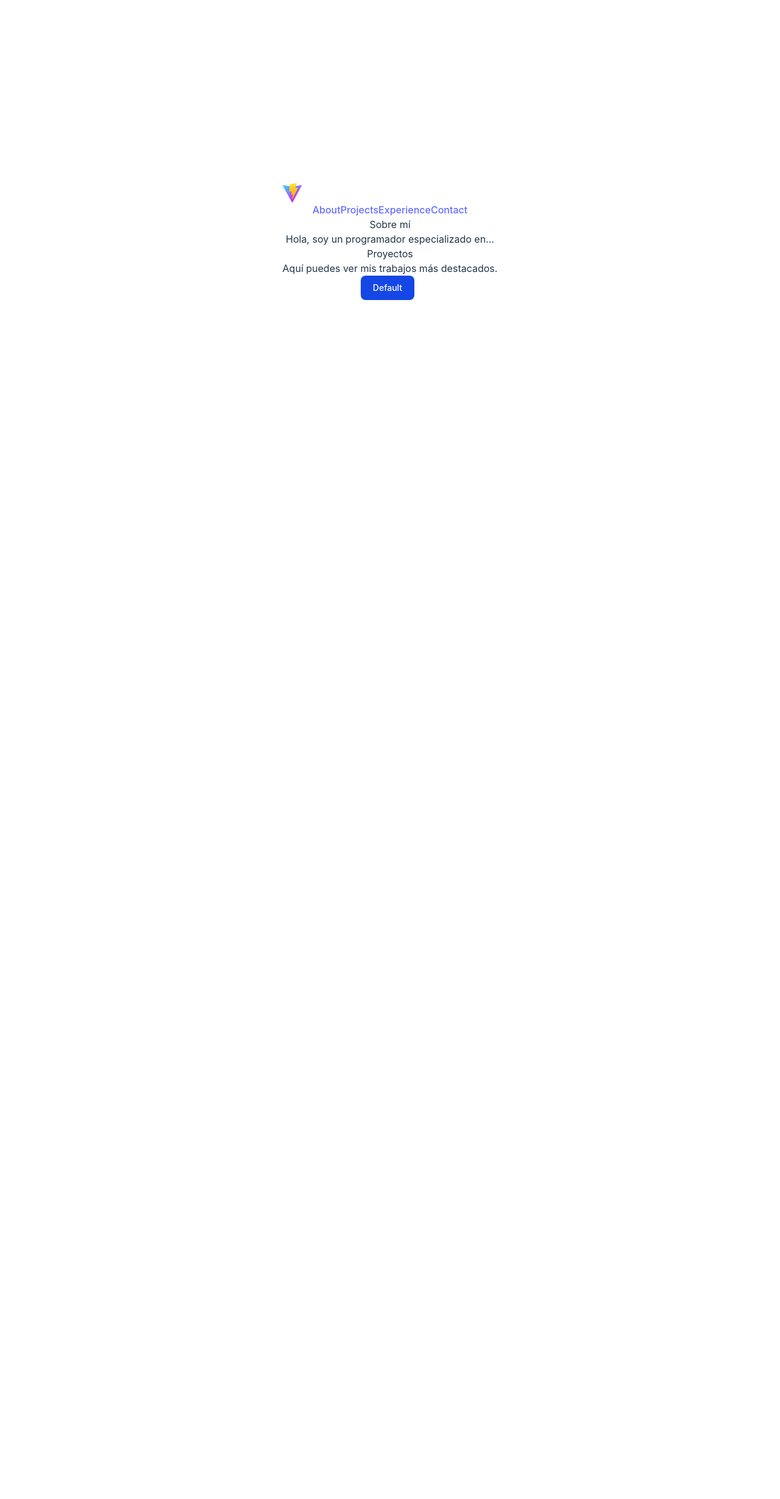
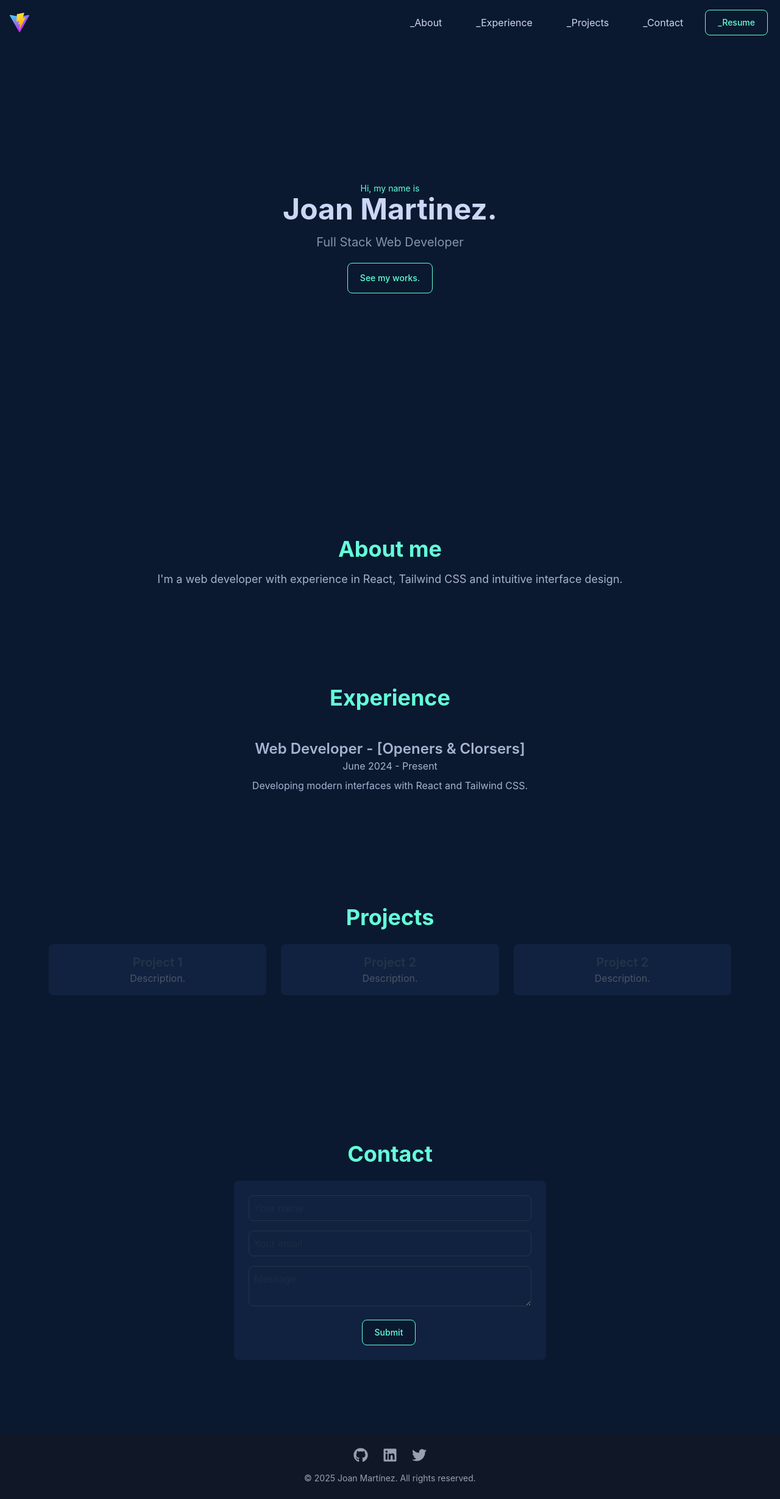
Before and after one commit to joanmrtnz/portfolio, a React (Vite) app in the folder my-portfolio/: page / in a window 1280 px wide. Shown: the whole page at 61% size. Before the commit the page ends 800 px from the top, so only its background shows below. Built offline with nearby package versions, Linux system fonts and the light colour scheme.

Commit message:
add components seccions and minimum style

```diff
--- a/my-portfolio/index.html
+++ b/my-portfolio/index.html
@@ -5,7 +5,7 @@
     <link rel="icon" type="image/svg+xml" href="/vite.svg" />
     <meta name="viewport" content="width=device-width, initial-scale=1.0" />
     <link href="/src/App.css" rel="stylesheet">
-    <title>Vite + React</title>
+    <title>Dev Portfolio</title>
   </head>
   <body>
     <div id="root"></div>
--- a/my-portfolio/package.json
+++ b/my-portfolio/package.json
@@ -13,6 +13,7 @@
     "@tailwindcss/vite": "^4.0.6",
     "react": "^19.0.0",
     "react-dom": "^19.0.0",
+    "react-icons": "^5.4.0",
     "tailwindcss": "^4.0.6"
   },
   "devDependencies": {
--- a/my-portfolio/src/App.css
+++ b/my-portfolio/src/App.css
@@ -1,44 +1 @@
 @import "tailwindcss";
-
-#root {
-  max-width: 1280px;
-  margin: 0 auto;
-  padding: 2rem;
-  text-align: center;
-}
-
-.logo {
-  height: 6em;
-  padding: 1.5em;
-  will-change: filter;
-  transition: filter 300ms;
-}
-.logo:hover {
-  filter: drop-shadow(0 0 2em #646cffaa);
-}
-.logo.react:hover {
-  filter: drop-shadow(0 0 2em #61dafbaa);
-}
-
-@keyframes logo-spin {
-  from {
-    transform: rotate(0deg);
-  }
-  to {
-    transform: rotate(360deg);
-  }
-}
-
-@media (prefers-reduced-motion: no-preference) {
-  a:nth-of-type(2) .logo {
-    animation: logo-spin infinite 20s linear;
-  }
-}
-
-.card {
-  padding: 2em;
-}
-
-.read-the-docs {
-  color: #888;
-}
--- a/my-portfolio/src/App.jsx
+++ b/my-portfolio/src/App.jsx
@@ -1,25 +1,23 @@
-import Header from './components/Header';
-// import Footer from './components/Footer';
+import Header from "./components/Header";
+import Hero from "./components/Hero";
+import About from "./components/About";
+import Experience from "./components/Experience";
+import Projects from "./components/Projects";
+import Contact from "./components/Contact";
+import Footer from "./components/Footer";
 
-function App() {
+export default function App() {
   return (
-    <div className="app">
+    <div className="min-h-screen bg-[var(--navy)]">
       <Header />
       <main>
-        <section id="about">
-          <h2>Sobre mí</h2>
-          <p>Hola, soy un programador especializado en...</p>
-        </section>
-        <section id="projects">
-          <h2>Proyectos</h2>
-          <p>Aquí puedes ver mis trabajos más destacados.</p>
-        </section>
-        <button type="button" class="text-white bg-blue-700 hover:bg-blue-800 focus:ring-4 focus:ring-blue-300 font-medium rounded-lg text-sm px-5 py-2.5 me-2 mb-2 dark:bg-blue-600 dark:hover:bg-blue-700 focus:outline-none dark:focus:ring-blue-800">Default</button>
-
+        <Hero />
+        <About />
+        <Experience />
+        <Projects />
+        <Contact />
       </main>
-      {/* <Footer /> */}
+      <Footer />
     </div>
   );
 }
-
-export default App;
--- /dev/null
+++ b/my-portfolio/src/components/About.jsx
@@ -0,0 +1,12 @@
+export default function About() {
+    return (
+      <section id="about" className="py-20 bg-[var(--navy)] text-center">
+        <div className="container mx-auto">
+          <h2 className="text-4xl font-bold text-[var(--green)]">About me</h2>
+          <p className="mt-4 text-lg text-[var(--light-slate)]">
+          I'm a web developer with experience in React, Tailwind CSS and intuitive interface design.
+          </p>
+        </div>
+      </section>
+    );
+  }
--- /dev/null
+++ b/my-portfolio/src/components/Contact.jsx
@@ -0,0 +1,16 @@
+export default function Contact() {
+    return (
+      <section id="contact" className="py-20 bg-[var(--navy)] text-center">
+        <h2 className="text-4xl font-bold text-[var(--green)]">Contact</h2>
+        <form className="mt-6 max-w-lg mx-auto bg-[var(--light-navy)] p-6 rounded-lg">
+          <input type="text" placeholder="Your name" className="w-full p-2 border rounded-lg mb-4" />
+          <input type="email" placeholder="Your email" className="w-full p-2 border rounded-lg mb-4" />
+          <textarea placeholder="Message" className="w-full p-2 border rounded-lg mb-4"></textarea>
+          <button type="button"
+          className="text-[var(--green)] bg-[var(--navy)] border border-[var(--green)] hover:bg-[var(--green)] hover:text-[var(--navy)] focus:ring-[var(--green)] focus:outline-none font-medium rounded-lg text-sm px-5 py-2.5 me-1">
+            Submit
+          </button>
+          </form>
+      </section>
+    );
+  }
--- /dev/null
+++ b/my-portfolio/src/components/Experience.jsx
@@ -0,0 +1,14 @@
+export default function Experience() {
+    return (
+      <section id="experience" className="py-20 bg-[var(--navy)] text-center">
+        <h2 className="text-4xl font-bold text-[var(--green)]">Experience</h2>
+        <div className="mt-6 space-y-6 bg-[var(--navy)]">
+          <div className="bg-[var(--navy)] p-6 rounded-lg">
+            <h3 className="text-2xl font-semibold text-[var(--light-slate)]">Web Developer - [Openers & Clorsers]</h3>
+            <p className="text-[var(--light-slate)]">June 2024 - Present</p>
+            <p className="mt-2 text-[var(--light-slate)]">Developing modern interfaces with React and Tailwind CSS.</p>
+          </div>
+        </div>
+      </section>
+    );
+  }
--- /dev/null
+++ b/my-portfolio/src/components/Footer.jsx
@@ -0,0 +1,24 @@
+import { FaGithub, FaLinkedin, FaTwitter } from "react-icons/fa";
+
+export default function Footer() {
+  return (
+    <footer className="bg-gray-900 text-gray-400 py-6 mt-10">
+      <div className="container mx-auto flex flex-col items-center">
+
+        <div className="flex space-x-6 mb-4">
+          <a href="https://github.com/tu-usuario" target="_blank" rel="noopener noreferrer" className="hover:text-white">
+            <FaGithub className="text-2xl" />
+          </a>
+          <a href="https://www.linkedin.com/in/tu-usuario" target="_blank" rel="noopener noreferrer" className="hover:text-white">
+            <FaLinkedin className="text-2xl" />
+          </a>
+          <a href="https://twitter.com/tu-usuario" target="_blank" rel="noopener noreferrer" className="hover:text-white">
+            <FaTwitter className="text-2xl" />
+          </a>
+        </div>
+
+        <p className="text-sm">&copy; {new Date().getFullYear()} Joan Martínez. All rights reserved.</p>
+      </div>
+    </footer>
+  );
+}
--- a/my-portfolio/src/components/Header.jsx
+++ b/my-portfolio/src/components/Header.jsx
@@ -1,15 +1,20 @@
-function Header() {
-    return (
-      <header>
+
+export default function Header() {
+  return (
+    <header className="bg-[var(--navy)] fixed top-0 w-full z-50 ">
+      <nav className="container mx-auto p-4 flex justify-between items-center">
         <img  src="/vite.svg" alt="website logo" />
-        <nav>
-          <a href="#about">About</a>
-          <a href="#projects">Projects</a>
-          <a href="#experience">Experience</a>
-          <a href="#contact">Contact</a>
-        </nav>
-      </header>
-    );
-  }
+        <ul className="flex items-center space-x-3">
+          <li><a href="#about" className="text-[var(--lightest-slate)] hover:text-[var(--green)] px-5 py-2.5 me-1 mb-2 ">_About</a></li>
+          <li><a href="#experience" className="text-[var(--lightest-slate)] hover:text-[var(--green)] px-5 py-2.5 me-1 mb-2 ">_Experience</a></li>
+          <li><a href="#projects" className="text-[var(--lightest-slate)] hover:text-[var(--green)] px-5 py-2.5 me-1 mb-2">_Projects</a></li>
+          <li><a href="#contact" className="text-[var(--lightest-slate)] hover:text-[var(--green)] px-5 py-2.5 me-1 mb-2">_Contact</a></li>
+          <button type="button"
+          className="text-[var(--green)] bg-[var(--navy)] border border-[var(--green)] hover:bg-[var(--green)] hover:text-[var(--navy)] focus:ring-[var(--green)] focus:outline-none font-medium rounded-lg text-sm px-5 py-2.5 me-1"
+          >_Resume</button>
 
-  export default Header;
+        </ul>
+      </nav>
+    </header>
+  );
+}
--- /dev/null
+++ b/my-portfolio/src/components/Hero.jsx
@@ -0,0 +1,13 @@
+export default function Hero() {
+    return (
+      <section className="h-screen flex flex-col items-center justify-center text-center bg-[var(--navy)]">
+        <p className="text-sm  text-[var(--green)]">Hi, my name is</p>
+        <h1 className="text-5xl text-[var(--lightest-slate)] font-bold">Joan Martinez.</h1>
+        <p className="text-xl mt-4 text-[var(--slate)]">Full Stack Web Developer</p>
+        <a href="#projects"
+          className="text-[var(--green)] bg-[var(--navy)] border border-[var(--green)] hover:bg-[var(--green)] hover:text-[var(--navy)] focus:ring-[var(--green)] focus:outline-none font-medium rounded-lg text-sm px-5 py-3.5 m-5"
+          >See my works.</a>
+
+      </section>
+    );
+  }
--- /dev/null
+++ b/my-portfolio/src/components/Projects.jsx
@@ -0,0 +1,21 @@
+export default function Projects() {
+    return (
+      <section id="projects" className="py-20 bg-[var(--navy)] text-center">
+        <h2 className="text-4xl font-bold text-[var(--green)]">Projects</h2>
+        <div className="mt-6 grid grid-cols-1 md:grid-cols-2 lg:grid-cols-3 gap-6 m-20">
+          <div className="bg-[var(--light-navy)] p-4 rounded-lg">
+            <h3 className="text-xl font-semibold">Project 1</h3>
+            <p className="text-gray-600">Description.</p>
+          </div>
+          <div className="bg-[var(--light-navy)] p-4 rounded-lg">
+            <h3 className="text-xl font-semibold">Project 2</h3>
+            <p className="text-gray-600">Description.</p>
+          </div>
+          <div className="bg-[var(--light-navy)] p-4 rounded-lg">
+            <h3 className="text-xl font-semibold">Project 2</h3>
+            <p className="text-gray-600">Description.</p>
+          </div>
+        </div>
+      </section>
+    );
+  }
--- a/my-portfolio/src/index.css
+++ b/my-portfolio/src/index.css
@@ -11,26 +11,21 @@
   text-rendering: optimizeLegibility;
   -webkit-font-smoothing: antialiased;
   -moz-osx-font-smoothing: grayscale;
+  --dark-navy: #020c1b;
+  --navy: #0a192f;
+  --light-navy: #112240;
+  --lightest-navy: #233554;
+  --navy-shadow: rgba(2, 12, 27, 0.7);
+  --dark-slate: #495670;
+  --slate: #8892b0;
+  --light-slate: #a8b2d1;
+  --lightest-slate: #ccd6f6;
+  --white: #e6f1ff;
+  --green: #64ffda;
+  --green-tint: rgba(100, 255, 218, 0.1);
+  --pink: #f57dff;
+  --blue: #57cbff;
 }
-
-a {
-  font-weight: 500;
-  color: #646cff;
-  text-decoration: inherit;
-}
-a:hover {
-  color: #535bf2;
-}
-
-body {
-  margin: 0;
-  display: flex;
-  place-items: center;
-  min-width: 320px;
-  min-height: 100vh;
-}
-
-
 
 
 
```
Also changed, not shown: 1 other file (tests, documents, lock files or other folders).
